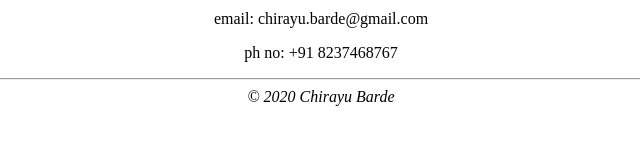
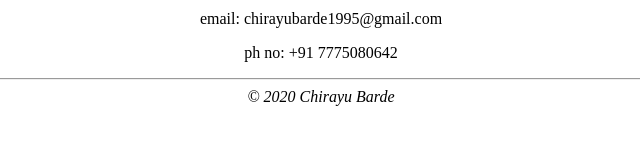
Before and after one commit to ChirayuBarde/cb, a plain HTML site: page contact.html in a window 1280 px wide. Shown: the part 302-446 px from the top of the page, 319-959 px from the left. Drawn offline with Linux system fonts and the light colour scheme.

Commit message:
my portfolio

```diff
--- a/contact.html
+++ b/contact.html
@@ -23,8 +23,8 @@
 	<p><center><h2>Contact:</h2></center></p>
 	<p><center> <a href="https://in.linkedin.com/in/chirayu-barde-bb615a132"><img src="linkedin_logo.png" height="25" width="70" alt="" /> </a></center></p>
 	<p><center><a href="https://www.youtube.com/c/mindstorm"><img src="youtube_logo.png" height="70" width="70" alt="" /></a></center></p>
-	<p><center>email: chirayu.barde@gmail.com</center></p>
-	<p><center>ph no: +91 8237468767</center></p>
+	<p><center>email: chirayubarde1995@gmail.com</center></p>
+	<p><center>ph no: +91 7775080642</center></p>
 <hr/>
 	<a><center><i>© 2020 Chirayu Barde</i></center></a>
 </body>
```
Also changed, not shown: cv.html (+1 -1 lines), Chirayu_Resume_2.png (deleted), Chirayu_Resume_3.png (added).
